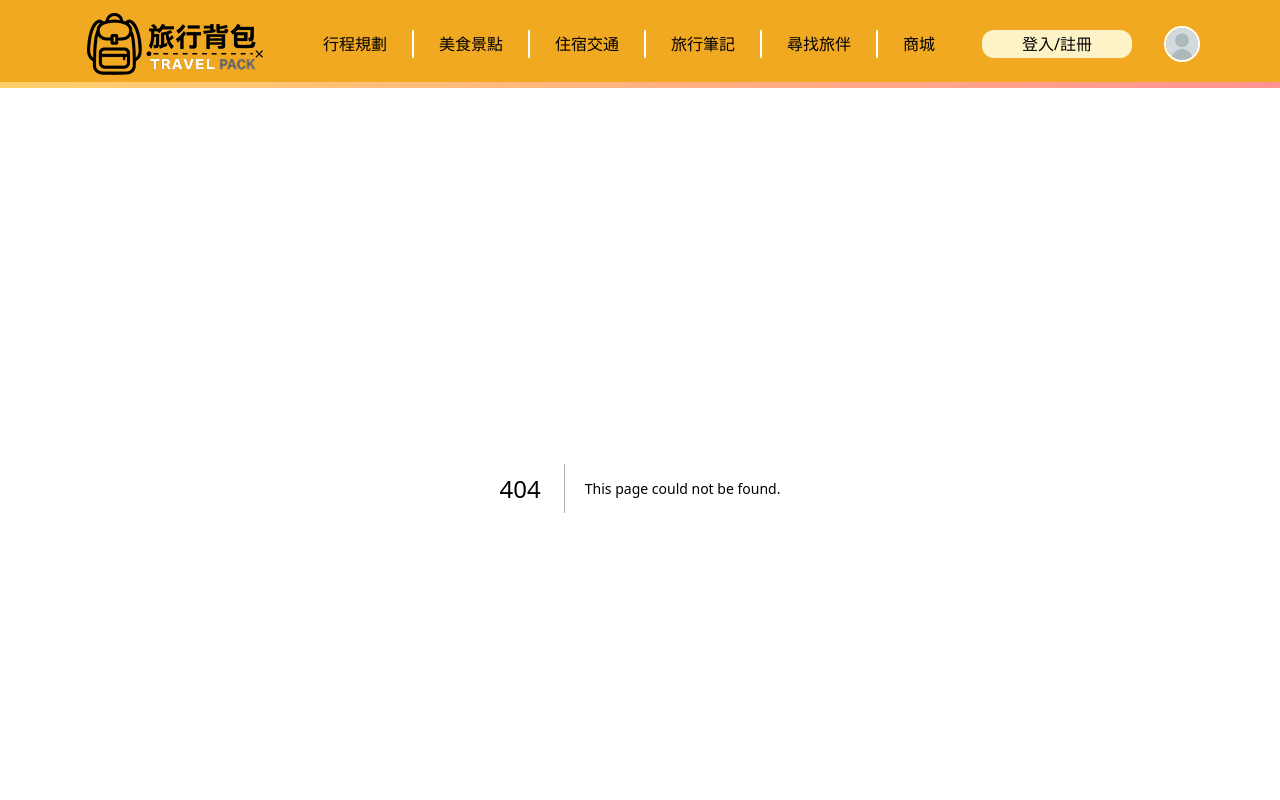
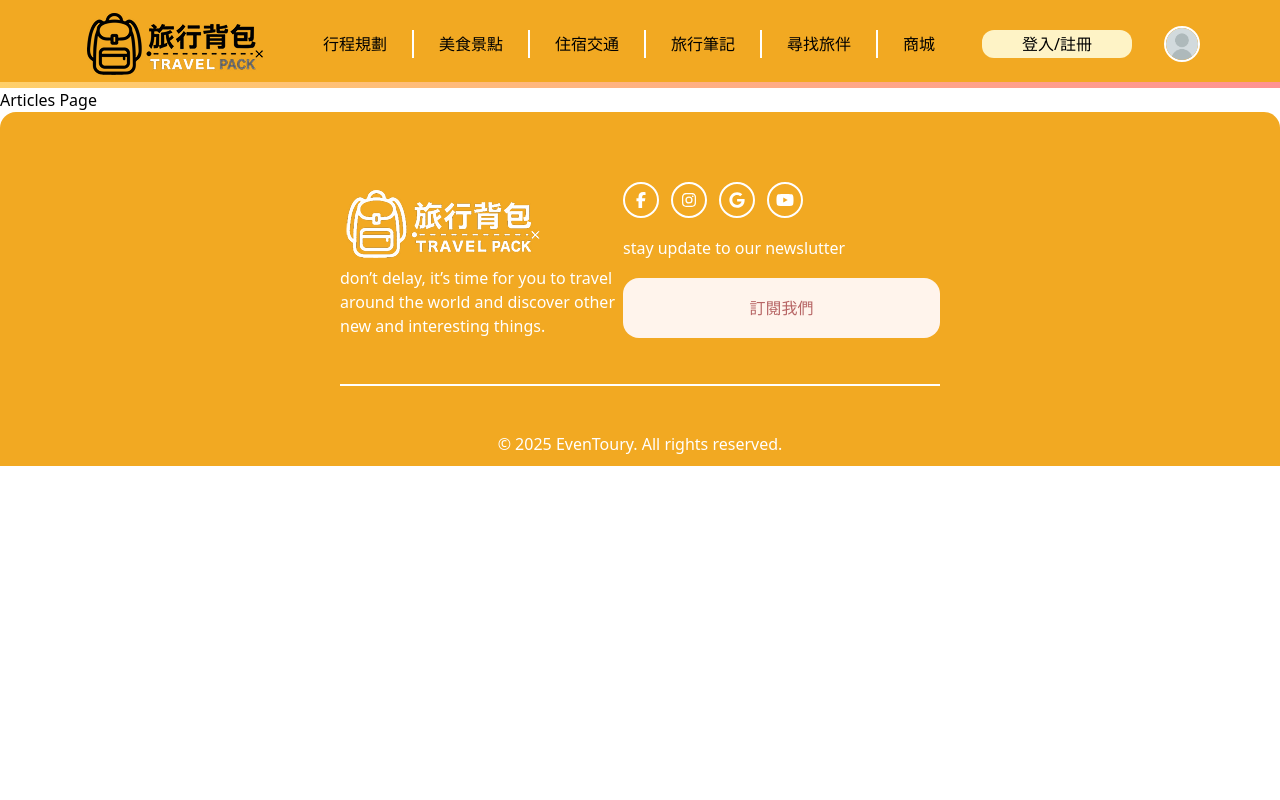
Before and after one commit to jetp02-25-team-a/frontend, a Next.js app: page /articles in a window 1280 px wide. Before the commit this address had no page. Shown: the top 800 px of the page. Built offline with nearby package versions, Linux system fonts and the light colour scheme.

Commit message:
change route

```diff
--- /dev/null
+++ b/app/articles/page.tsx
@@ -0,0 +1,9 @@
+'use client';
+
+export default function ArticlesPage() {
+  return (
+    <>
+      <div>Articles Page</div>
+    </>
+  );
+}
--- a/app/m1/page.tsx
+++ /dev/null
@@ -1,9 +0,0 @@
-'use client';
-
-export default function M1Page() {
-  return (
-    <>
-      <h1>m1 page</h1>
-    </>
-  );
-}
```
